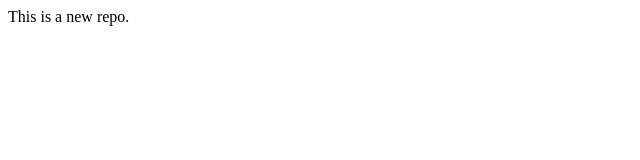
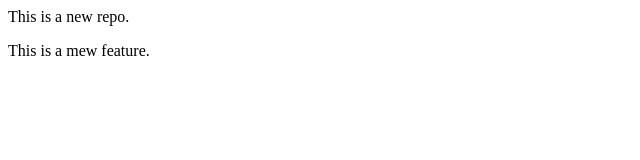
Before and after one commit to sayalimunde/localrepo, a plain HTML site: page index.html in a window 1280 px wide. Shown: the whole page, without its empty margins (0-640 px from the left). Drawn offline with Linux system fonts and the light colour scheme.

Commit message:
Add new feature

```diff
--- a/index.html
+++ b/index.html
@@ -1 +1,2 @@
 <p>This is a new repo.</p>
+<p>This is a mew feature.</p>
```
